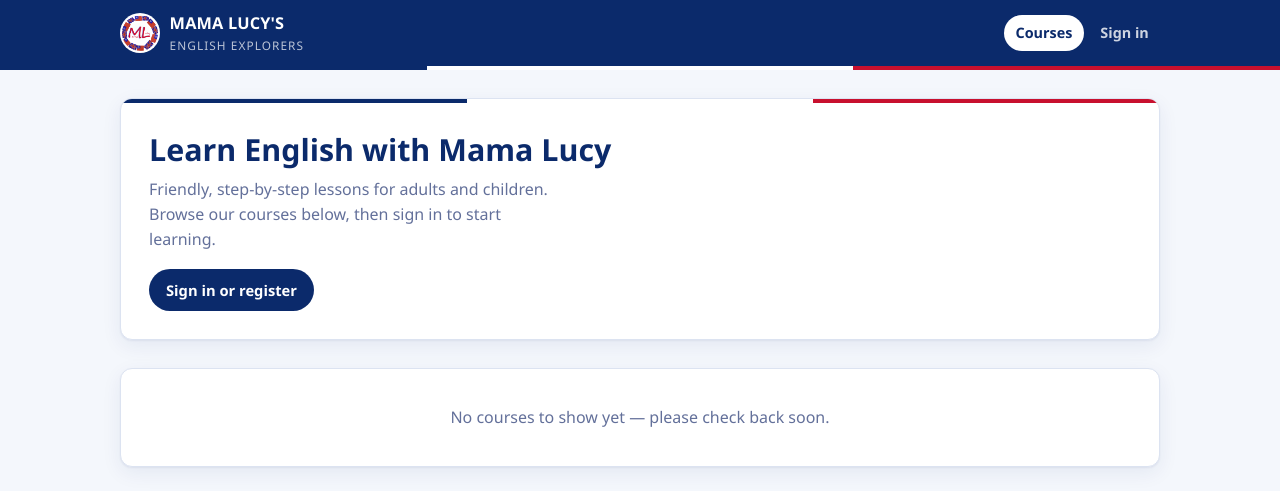
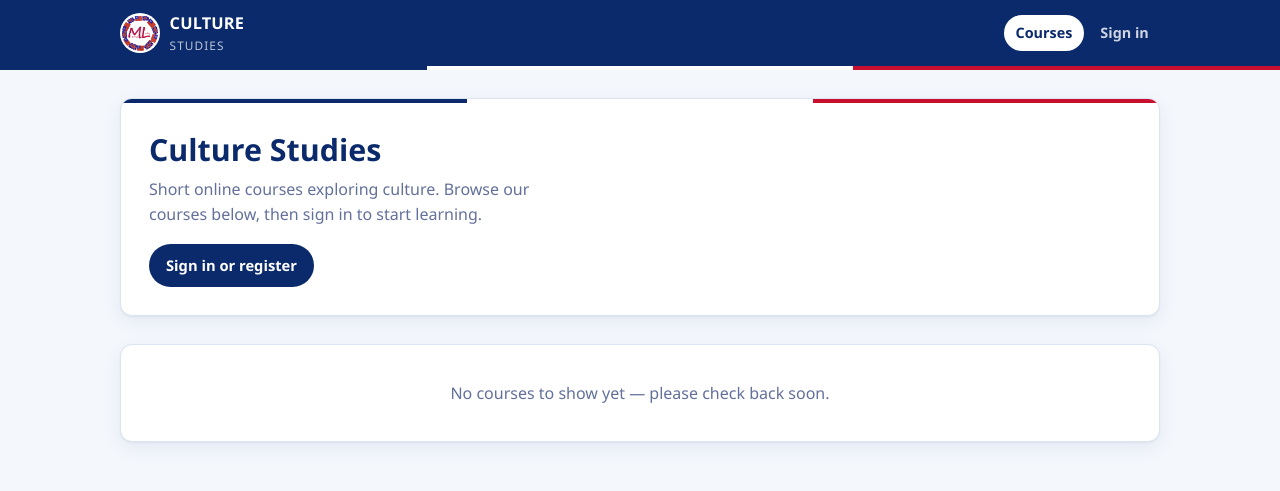
Before and after one commit to chrismjacobs/digital-learners, a Flask app: page / in a window 1280 px wide. Shown: the top 491 px of the page. Run offline with Flask 3, Linux system fonts and the light colour scheme; data that the repository does not hold is empty; some libraries are stand-ins or nearby versions.

Commit message:
Rebrand from Mama Lucy's English Explorers to Culture Studies
Repurposing the LMS for a university teacher's short courses: single
Culture Studies category replaces the old Adult/Kids Level 1/2/Home
Class split, and all UI copy, seed data, and doc strings drop the old
English-tutor branding. Neon DB and S3 bucket (culture-lms) already
point at the new backing services.

```diff
--- a/api.py
+++ b/api.py
@@ -1172,7 +1172,7 @@ def list_invite_codes():
 
 
 def code_slug(name):
-    """Sunflowers -> SUNFLOWERS, Kids A/B -> KIDSAB. Letters and digits only, so the
+    """General -> GENERAL, Group A/B -> GROUPAB. Letters and digits only, so the
     code stays easy to read out over the phone."""
     slug = re.sub(r"[^A-Za-z0-9]", "", name).upper()
     return slug[:16] or "CLASS"
--- a/app.py
+++ b/app.py
@@ -1,4 +1,4 @@
-"""Mama Lucy's English Explorers — Flask entrypoint.
+"""Culture Studies — Flask entrypoint.
 
 Local:  python app.py
 Render: gunicorn app:app
--- a/static/css/style.css
+++ b/static/css/style.css
@@ -1,4 +1,4 @@
-/* Mama Lucy's English Explorers — UK + Taiwan: navy, white, red. */
+/* Culture Studies — UK + Taiwan: navy, white, red. */
 :root {
   --navy: #0B2A6B;
   --red: #C8102E;
--- a/static/js/app.js
+++ b/static/js/app.js
@@ -1,4 +1,4 @@
-/* Mama Lucy's English Explorers — the whole client.
+/* Culture Studies — the whole client.
    Hash routing, no build step. Server owns access control; this is presentation. */
 
 const { createApp, reactive, computed } = Vue;
@@ -50,7 +50,7 @@ const AuthView = {
       <div>
         <div class="auth-logo">
           <img src="/static/img/logo.png" alt="">
-          <h1>Mama Lucy's English Explorers</h1>
+          <h1>Culture Studies</h1>
           <p>Sign in to keep exploring.</p>
         </div>
         <div class="card">
@@ -1231,7 +1231,7 @@ const StudentsView = {
             <form class="row" @submit.prevent="createClass">
               <div class="field" style="margin:0">
                 <label>Name</label>
-                <input type="text" v-model="newClass.name" placeholder="Sunflowers" required>
+                <input type="text" v-model="newClass.name" placeholder="General" required>
               </div>
               <div class="field" style="margin:0">
                 <label>Level</label>
@@ -1354,8 +1354,8 @@ const GuideView = {
         <h2>The big picture</h2>
         <p>Four things connect up:</p>
         <ul class="guide-list">
-          <li><b>Levels</b> — the broad groups: Adult, Kids Level 1, Kids Level 2, Home Class.</li>
-          <li><b>Classes</b> — a named group of students (e.g. <i>Sunflowers</i>) that belongs to
+          <li><b>Levels</b> — the broad groups courses sit under (currently just Culture Studies).</li>
+          <li><b>Classes</b> — a named group of students (e.g. <i>General</i>) that belongs to
             exactly one level.</li>
           <li><b>Courses</b> — the teaching material, made of <b>lessons</b>. A course belongs to a level.</li>
           <li><b>Students</b> — join a class using a registration code, and are given access to
@@ -1370,7 +1370,7 @@ const GuideView = {
       <div class="card pad" style="margin-bottom:1.25rem">
         <p>Open <b>Students → Classes &amp; codes</b> to make a class (name + level) and then a
           <b>registration code</b> for it. The code is the class name plus a few random characters,
-          e.g. <span class="code-chip">SUNFLOWERS-7K2Q</span>. Give it to a student; when they
+          e.g. <span class="code-chip">GENERAL-7K2Q</span>. Give it to a student; when they
           register with it they join that class (and so sit at its level).</p>
         <div class="guide-note">
           <b>Good to know</b>
@@ -1501,8 +1501,8 @@ const PublicHome = {
       <div class="promo-hero card">
         <div class="stripes"><i></i><i></i><i></i></div>
         <div class="pad">
-          <h1>Learn English with Mama Lucy</h1>
-          <p class="sub">Friendly, step-by-step lessons for adults and children. Browse our
+          <h1>Culture Studies</h1>
+          <p class="sub">Short online courses exploring culture. Browse our
             courses below, then sign in to start learning.</p>
           <a class="btn" href="#/signin">Sign in or register</a>
         </div>
@@ -1680,8 +1680,8 @@ const app = createApp({
           <a class="lockup" href="#/">
             <img src="/static/img/logo.png" alt="">
             <span>
-              <b>Mama Lucy's</b>
-              <span>English Explorers</span>
+              <b>Culture</b>
+              <span>Studies</span>
             </span>
           </a>
           <nav class="nav">
@@ -1702,8 +1702,8 @@ const app = createApp({
           <a class="lockup" href="#/home">
             <img src="/static/img/logo.png" alt="">
             <span>
-              <b>Mama Lucy's</b>
-              <span>English Explorers</span>
+              <b>Culture</b>
+              <span>Studies</span>
             </span>
           </a>
           <nav class="nav">
--- a/templates/index.html
+++ b/templates/index.html
@@ -3,7 +3,7 @@
 <head>
   <meta charset="utf-8">
   <meta name="viewport" content="width=device-width, initial-scale=1">
-  <title>Mama Lucy's English Explorers</title>
+  <title>Culture Studies</title>
   <link rel="icon" href="{{ url_for('static', filename='img/logo.png') }}">
   <link rel="stylesheet" href="{{ url_for('static', filename='css/style.css') }}">
 </head>
```
Also changed, not shown: CLAUDE.md (+7 -7 lines), init_db.py (+4 -4 lines), schema.sql (+2 -5 lines), README.md.
